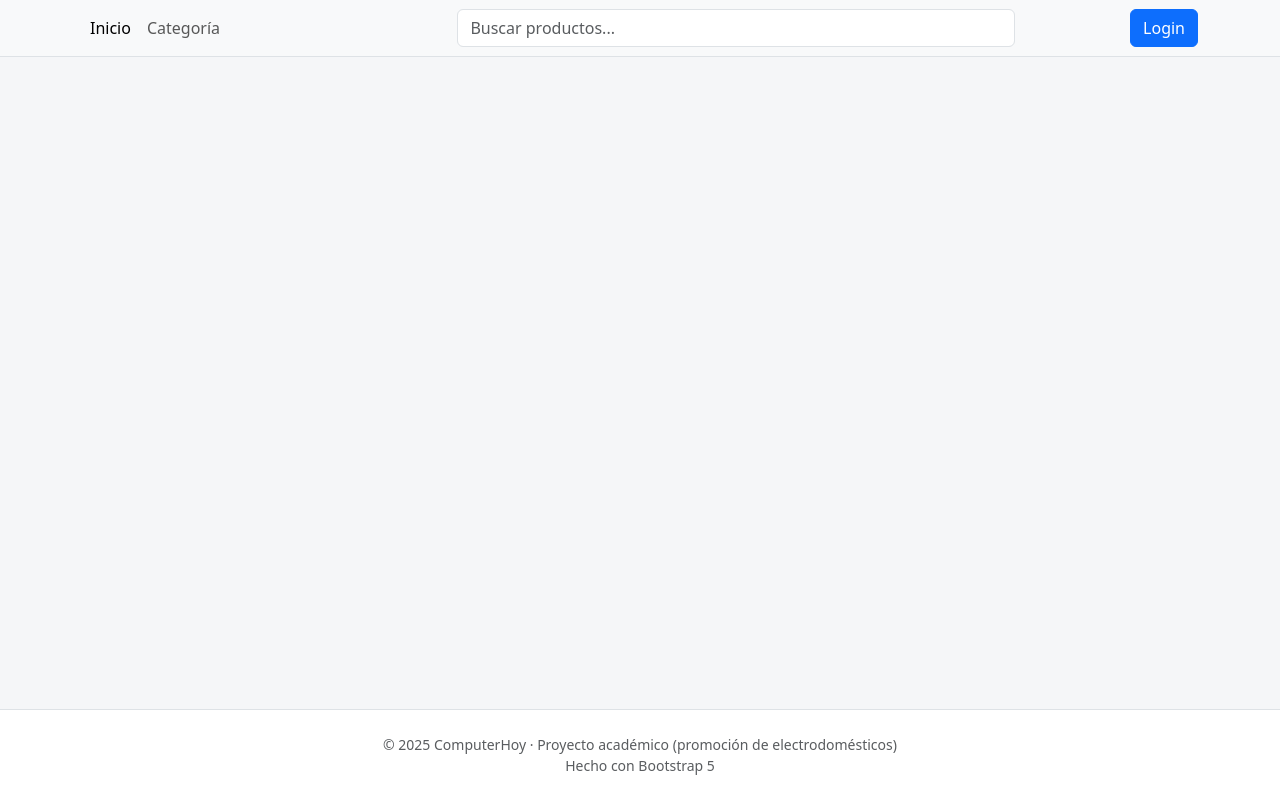
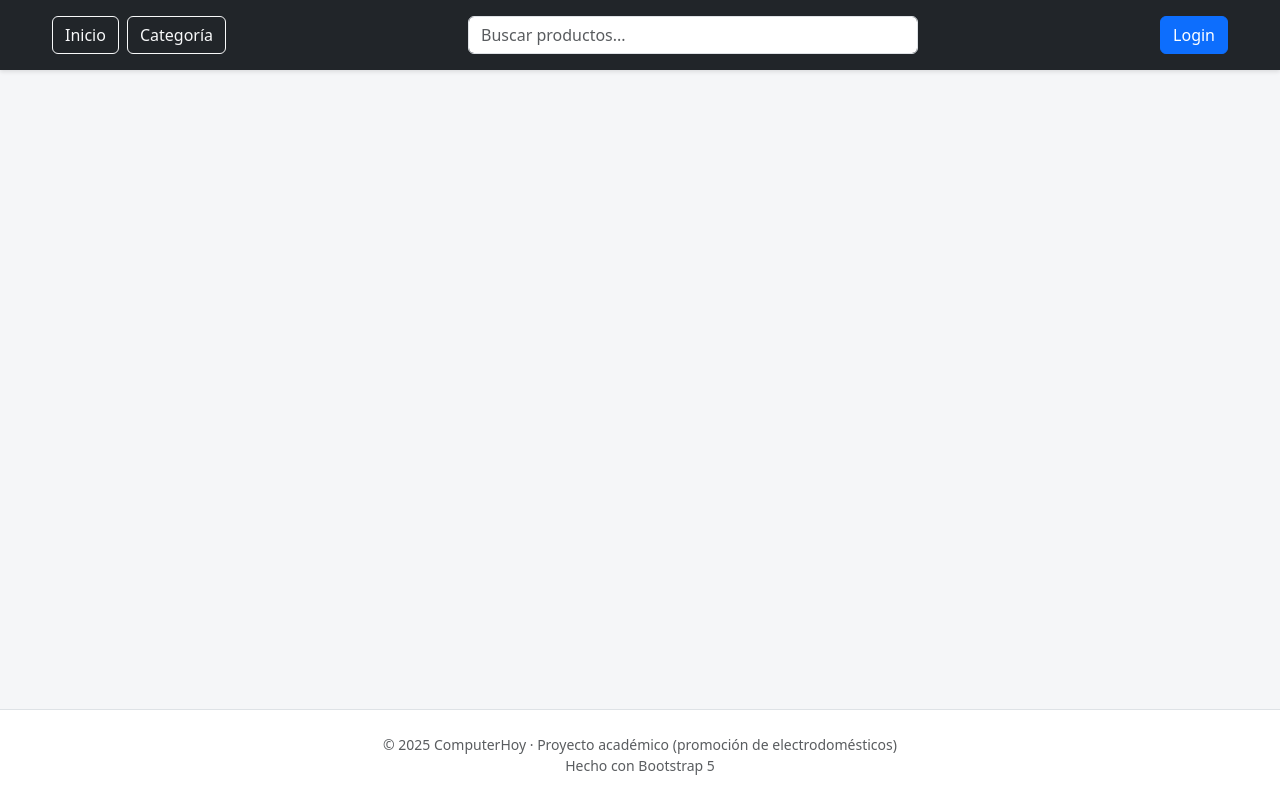
Before and after one commit to Orlandho/Sitio-web-ComputerHoy, a plain HTML site: page index.html in a window 1280 px wide. Drawn offline with nearby package versions, Linux system fonts and the light colour scheme.

Commit message:
fix(index.html, styles.css) Mejora la barra de navegación con un nuevo diseño y ajustes de estilo, incluyendo un espaciador para compensar la navbar fija o barra superior.

```diff
--- a/assets/css/styles.css
+++ b/assets/css/styles.css
@@ -50,7 +50,24 @@ footer {
     margin-top: auto;
 }
 
-/* Ajuste del contenedor principal */
+/* Estilos para la barra de navegación */
+.navbar {
+    box-shadow: 0 2px 4px rgba(0,0,0,.1);
+    padding: 1rem 0;
+}
+
+.navbar .container-fluid {
+    max-width: 1200px;
+    margin: 0 auto;
+}
+
+/* Ajuste para el formulario de búsqueda */
+.navbar form {
+    max-width: 600px;
+}
+
+/* Ajuste para el contenido principal */
 main {
+    margin-top: 2rem;
     margin-bottom: 0; /* Quitamos el margen inferior */
 }
--- a/index.html
+++ b/index.html
@@ -20,23 +20,29 @@
   <link rel="stylesheet" href="assets/css/styles.css">
 </head>
 <body>
-  <!-- Barra de navegación -->
-  <nav class="navbar navbar-expand-lg bg-body-tertiary border-bottom sticky-top">
-    <div class="container">
-      <div class="navbar-nav me-auto">
-        <a class="nav-link active" href="#">Inicio</a>
-        <a class="nav-link" href="#">Categoría</a>
+  <!-- Barra de navegación fija -->
+  <nav class="navbar navbar-expand-lg bg-dark navbar-dark fixed-top">
+    <div class="container-fluid d-flex justify-content-between align-items-center">
+      <!-- Botones lado izquierdo -->
+      <div class="d-flex">
+        <a class="btn btn-outline-light me-2" href="#">Inicio</a>
+        <a class="btn btn-outline-light" href="#">Categoría</a>
       </div>
 
       <!-- Buscador centrado -->
-      <form class="d-flex mx-auto w-50" role="search">
-        <input class="form-control" type="search" placeholder="Buscar productos..." aria-label="Buscar">
+      <form class="d-flex justify-content-center flex-grow-1 mx-4">
+        <input class="form-control w-75" type="search" placeholder="Buscar productos..." aria-label="Buscar">
       </form>
 
-      <!-- Botón Login -->
-      <button class="btn btn-primary">Login</button>
+      <!-- Botón Login lado derecho -->
+      <div>
+        <button class="btn btn-primary">Login</button>
+      </div>
     </div>
   </nav>
+
+  <!-- Espaciador para compensar la navbar fija -->
+  <div style="margin-top: 70px;"></div>
 
   <!-- CONTENIDO -->
   <main class="container my-3">
```
